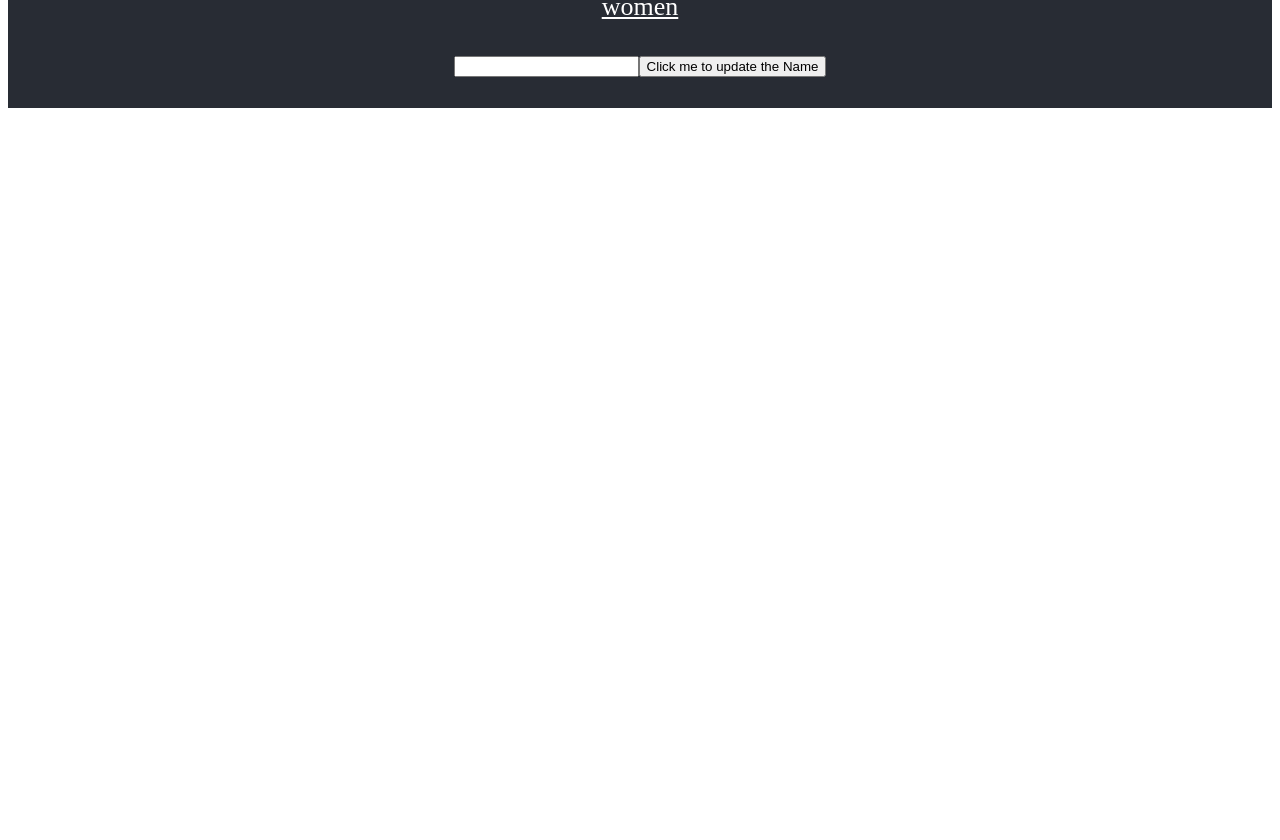
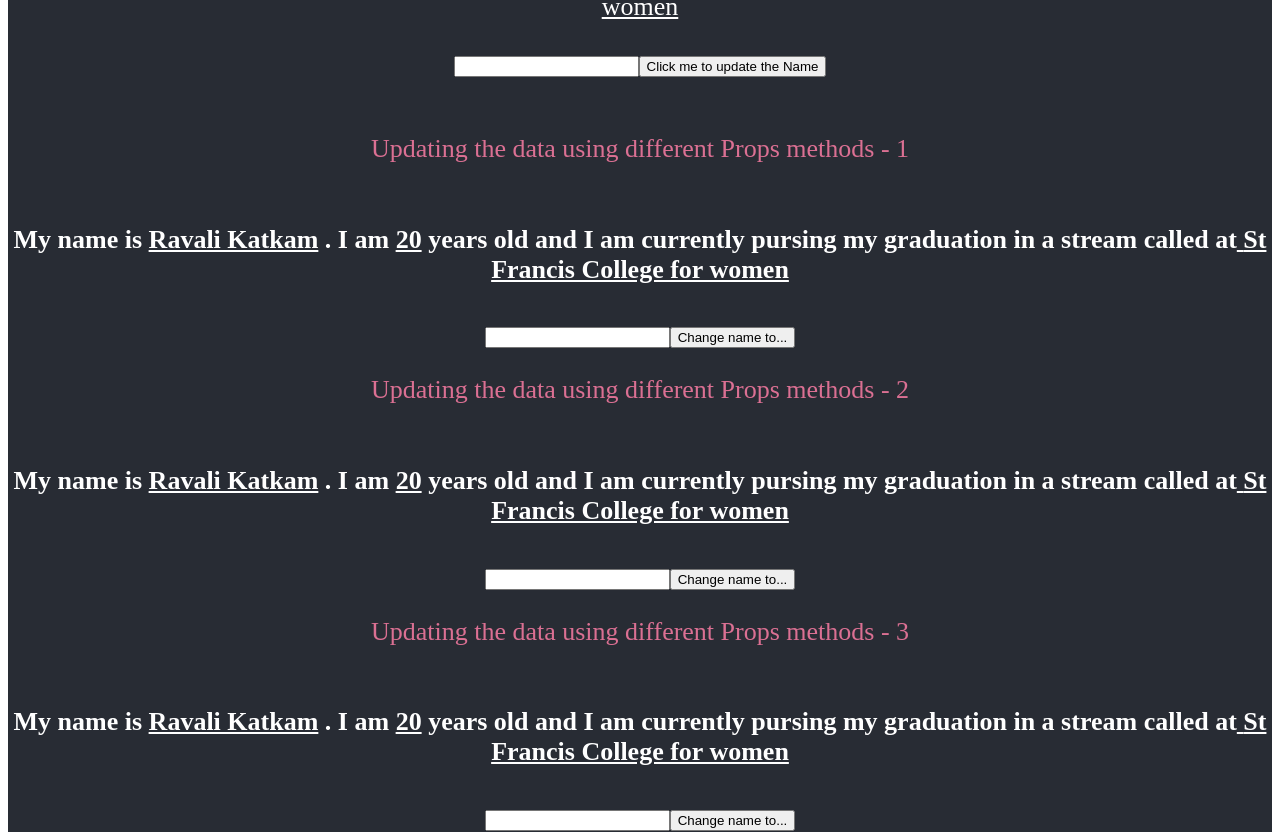
Before and after one commit to KatkamRavali/ReactJS-Code, a React (Create React App) app in the folder first-react-project/: page / in a window 1280 px wide. Shown: the part 1620-2460 px from the top of the page. Before the commit the page ends 1736 px from the top, so only its background shows below. Built offline with nearby package versions, Linux system fonts and the light colour scheme.

Commit message:
Completed components states hooks and props

```diff
--- a/first-react-project/src/App.js
+++ b/first-react-project/src/App.js
@@ -7,6 +7,9 @@ import FunctionComponent1 from "./Components/PropsFunctionComponent";
 import FunctionComponent2 from "./Components/UpdatingData";
 import FunctionComponent3 from "./Components/UpdateUsingButton";
 import FunctionComponent4 from "./Components/UpdateUsingInput";
+import FunctionComponent5 from "./Components/PropMethods";
+import FunctionComponent6 from "./Components/PropMethods";
+import FunctionComponent7 from "./Components/PropMethods";
 
 // ---- Updating a value ----
 import { useState } from "react";
@@ -15,6 +18,8 @@ function App() {
   const [name, setName] = useState("Ravali Katkam"); // --- updating a value ----
   const [nameValue, setNameValue] = useState("Ravali Katkam");
   const [names, setNames] = useState("Ravali Katkam");
+  const [nameValues, setNameValues] = useState("Ravali Katkam");
+
   return (
     <div className="App">
       <header className="App-header">
@@ -57,6 +62,36 @@ function App() {
           graduation="St Francis College for women"
           setName={setNames}
         />
+
+        <p className="App-P">
+          Updating the data using different Props methods - 1
+        </p>
+        <FunctionComponent5
+          name={nameValues}
+          age={20}
+          graduation="St Francis College for women"
+          setName={setNameValues}
+        />
+
+        <p className="App-P">
+          Updating the data using different Props methods - 2
+        </p>
+        <FunctionComponent6
+          name={nameValue}
+          age={20}
+          graduation="St Francis College for women"
+          setName={setNameValue}
+        />
+
+        <p className="App-P">
+          Updating the data using different Props methods - 3
+        </p>
+        <FunctionComponent7
+          name={names}
+          age={20}
+          graduation="St Francis College for women"
+          setName={setNames}
+        />
       </header>
     </div>
   );
--- /dev/null
+++ b/first-react-project/src/Components/PropMethods.jsx
@@ -0,0 +1,75 @@
+// ------------ First way of writing props -------------------
+
+import React, { useState } from "react";
+
+const FunctionComponent5 = (props) => {
+  const [count, setCount] = useState(0);
+  const [changeName, setChangeName] = useState("");
+  const reduceCount = () => {
+    setCount(count - 1);
+  };
+  const { name, age, course, graduation, setName } = props;
+  return (
+    <div>
+      <header className="App-Header">
+        <h4>
+          My name is <u>{name}</u> . I am <u>{age}</u> years old and I am
+          currently pursing my graduation in a stream called
+          <u>{course}</u> at
+          <u> {graduation} </u>
+        </h4>
+        <input onChange={(e) => setChangeName(e.target.value)} />
+        <button onClick={() => setName(changeName)}>Change name to...</button>
+      </header>
+    </div>
+  );
+};
+
+export default FunctionComponent5;
+
+//------------------ Second method of writing proops -----------------------------------
+/**
+import React from "react";
+
+function FunctionComponent6(props) {
+  const course = "Bsc Honors";
+  return (
+    <div className="App">
+      <p>
+        My name is <u>{props.name}</u> . I am <u>{props.age}</u> years old and I
+        am currently pursing my graduation in a stream called <u>{course}</u> at
+        <u> {props.graduation} </u>
+      </p>
+      <button onClick={() => props.setName("Sonu")}>
+        Click me to update the Name
+      </button>
+    </div>
+  );
+}
+
+export default FunctionComponent6;
+*/
+// -------------- Third way of writing props ------------------------------
+/**
+import React, { useState } from "react";
+
+function FunctionComponent7({ name, age, graduation, setName }) {
+  const [changeName, setChangeName] = useState("");
+  return (
+    <div className="App">
+      <p>
+        My name is <u>{name}</u> . I am <u>{age}</u> years old and I am
+        currently pursing my graduation at <u> {graduation} </u>
+      </p>
+      <input onChange={(e) => setChangeName(e.target.value)} />
+      <button onClick={() => setName(changeName)}>
+        Click me to update the Name
+      </button>
+      <br />
+      <br />
+    </div>
+  );
+}
+
+export default FunctionComponent7;
+*/
```
